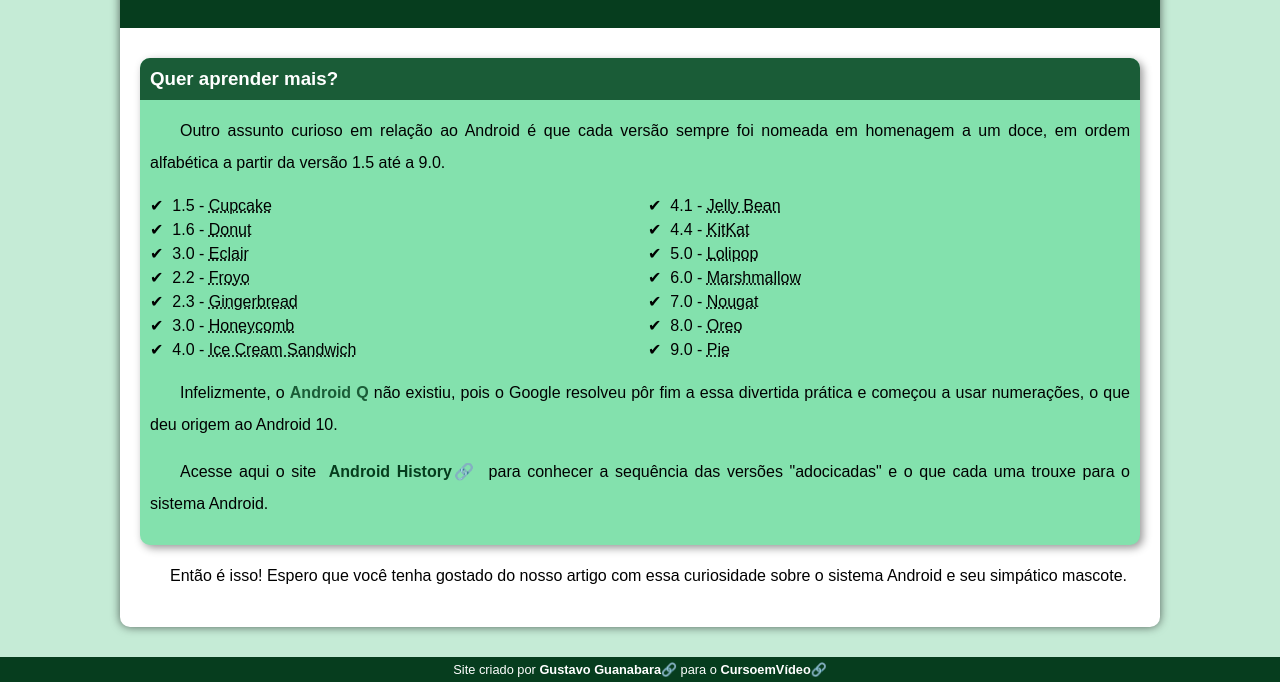
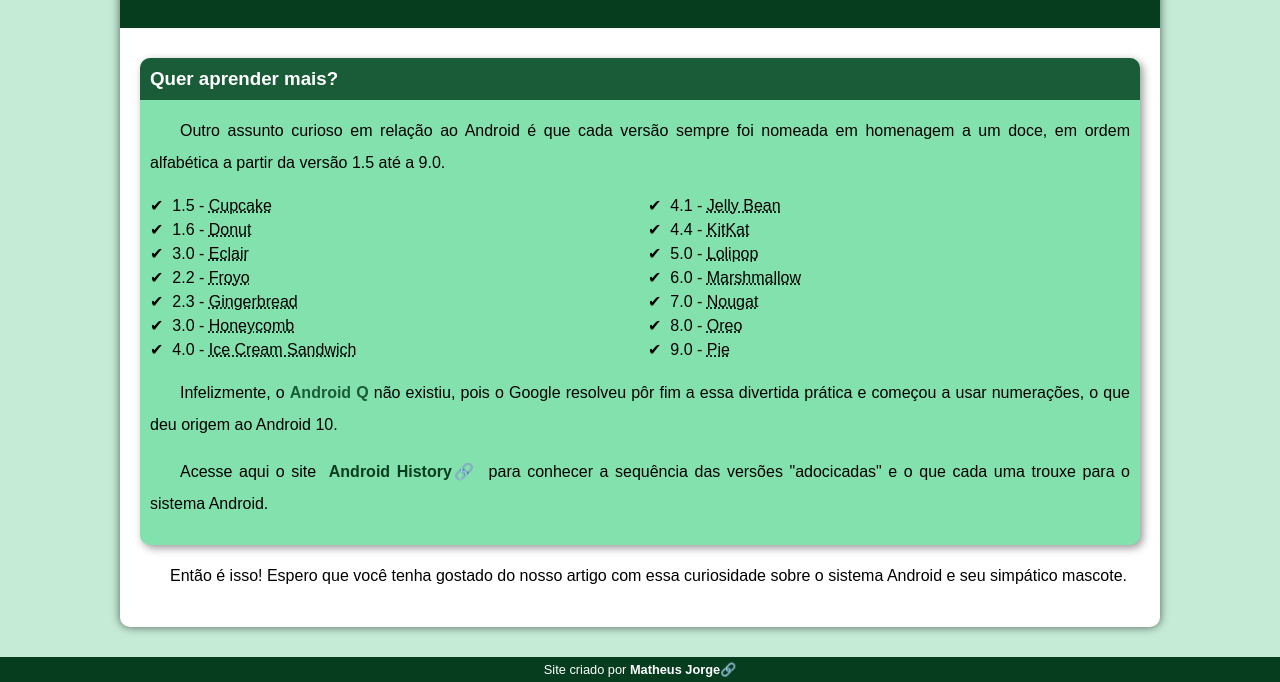
Before and after one commit to matheusjorgealves/projeto-android, a plain HTML site: page index.html in a window 1280 px wide. Shown: the part 2397-3079 px from the top of the page. Drawn offline with Linux system fonts and the light colour scheme.

Commit message:
atualizei o projeto

```diff
--- a/index.html
+++ b/index.html
@@ -87,7 +87,7 @@
     </main>
 
     <footer>
-        <p>Site criado por <a href="https://gustavoguanabara.github.io/" target="_blank" class="externo">Gustavo Guanabara</a> para o <a href="https://www.youtube.com/cursoemvideo" target="_blank" class="externo">CursoemVídeo</a></p>
+        <p>Site criado por <a href="https://GitHub.com/matheusjorgealves" target="_blank" class="externo">Matheus Jorge</a></p>
     </footer>
 </body>
 </html>
```
